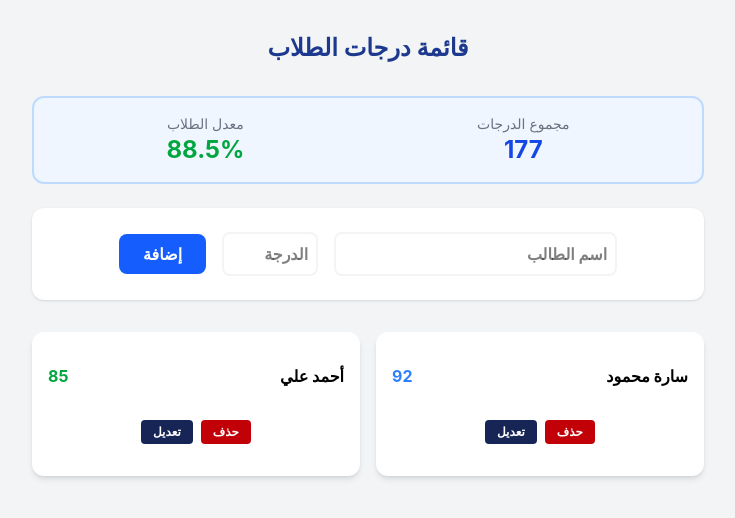
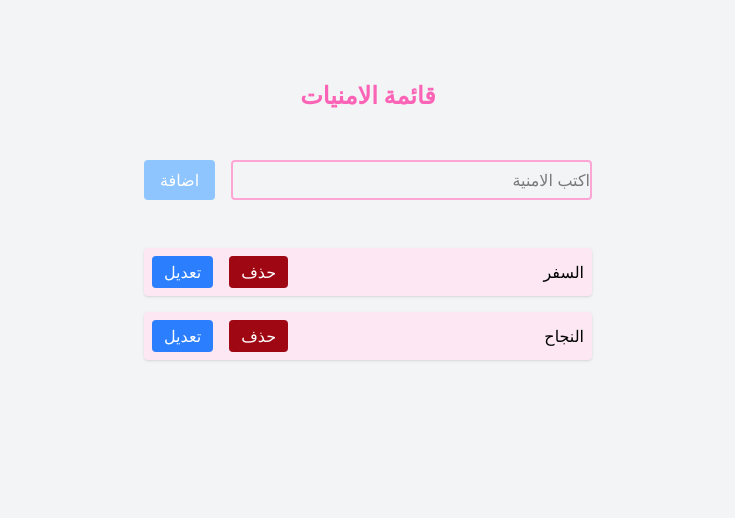
Before and after one commit to zahraadev/my-react-app, a React (Vite) app: page / in a window 1280 px wide. Shown: the top 518 px of the page, without its empty margins (272-1007 px from the left). Built offline with nearby package versions, Linux system fonts and the light colour scheme.

Commit message:
قائمة الامنيات

```diff
--- a/src/App.tsx
+++ b/src/App.tsx
@@ -229,6 +229,7 @@ export default function App() {
     </div>
   );
 }*/
+/*
 import { useState } from "react";
 import Student from "./components/Student";
 
@@ -288,7 +289,7 @@ export default function App() {
         <p className="text-2xl font-bold text-green-600">{average}%</p>
       </div>
    </div>
-        {/* --- هذا هو قسم الإضافة اللي جان ناقص --- */}
+        {/* --- هذا هو قسم الإضافة اللي جان ناقص --- *//*
         <div className="bg-white p-6 rounded-xl shadow-sm mb-8 flex gap-4 justify-center items-center">
           <input
             value={addName}
@@ -311,7 +312,7 @@ export default function App() {
           </button>
         </div>
 
-        {/* عرض البطاقات */}
+        {/* عرض البطاقات *//*
         <div className="grid grid-cols-1 md:grid-cols-2 gap-4">
           {students.map((student) => (
             <Student
@@ -328,4 +329,63 @@ export default function App() {
       </div>
     </div>
   );
+}*/
+
+
+import { useState } from "react";
+import Wishes from "./components/Wishes";
+
+
+interface wishtype{
+  id: number,
+  title: string,
 }
+
+export default function App(){
+  const[wishes, setwishes] = useState<wishtype[]>([
+  {id:1, title: "السفر"},
+  {id:2, title: "النجاح"},
+])
+const[text, settext] = useState("");
+
+const handleaddwish =()=>{
+  if(text.trim()!==""){
+  const newwish ={
+    id: Date.now(),
+    title: text,
+  }
+  setwishes([...wishes, newwish]);
+  settext("");
+}
+}
+const handledlete=(id:number)=>{
+  setwishes(wishes.filter(wish => wish.id != id));
+}
+
+const handleupdate= (id: number, newname: string)=>{
+  setwishes(wishes.map(wish=> wish.id === id ?{...wish, title: newname}: wish));
+}
+
+  return(
+    <div className="min-h-screen bg-gray-100 p-8"dir="rtl">
+      <div className="max-w-md mx-auto">
+        <h1 className="text-2xl font-bold text-center text-pink-400 mt-12">قائمة الامنيات</h1>
+         <div className="flex justify-center gap-4 mt-12">
+            <input className="w-full max-w-md border-2 border-pink-300 rounded outline-none" placeholder="اكتب الامنية" value={text} onChange={(e)=> settext(e.target.value)}></input>
+            <button onClick={handleaddwish} className="px-4 py-2 rounded bg-blue-300 text-white cursor-pointer hover:bg-blue-200">اضافة</button>
+        </div>
+        <div className="flex flex-col justify-center items-center w-full max-w-md mx-auto gap-4 mt-12">
+          {wishes.map((wish)=>(
+            <Wishes
+            id={wish.id}
+            key={wish.id}
+            title={wish.title}
+            ondelete={()=> handledlete(wish.id)}
+            onupdate={(newtitle)=>handleupdate(wish.id, newtitle)}
+            />
+          ))}
+        </div>
+      </div>
+    </div>
+  )
+}
--- /dev/null
+++ b/src/components/Wishes.tsx
@@ -0,0 +1,49 @@
+import { useState } from "react";
+
+interface wishesprops{
+    id: number;
+    title:string,
+    ondelete:()=> void;
+    onupdate: (newname: string)=> void;
+}
+export default function Wishes({id, title, ondelete, onupdate}:wishesprops){
+ const[isedit, setisedit] = useState(false);
+ const [editvalue, seteditvalue] = useState(title);
+
+  // دالة الحفظ
+  const handlesave = () => {
+    onupdate(editvalue);
+    setisedit(false);
+  };
+
+  // دالة الإلغاء
+  const handlecancel = () => {
+    seteditvalue(title);
+    setisedit(false);
+  };
+
+
+    return(
+        <div className="w-full p-2 bg-pink-100 rounded shadow-sm text-black ">
+            <div className="flex justify-between items-center w-full">
+                {isedit ? (
+                    <div className="flex gap-2 w-full" onClick={(e) => e.stopPropagation()}>
+                        <input className="w-full border border-blue-300 rounded px-2 py-1 text-sm font-normal outline-none focus:border-blue-500 " value={editvalue} onChange={(e)=>seteditvalue(e.target.value)}></input>
+                        <button onClick={handlesave} className="px-3 py-1 bg-green-500 text-white rounded">حسنا</button>
+                        <button onClick={handlecancel} className="px-3 py-1 bg-red-500 text-white rounded">الغاء</button>
+                    </div>
+
+                ):(
+
+            <>
+                <span className="font-medium">{title}</span>
+                <div className="flex gap-4">
+                    <button onClick={ondelete} className="px-3 py-1 bg-red-800 text-white rounded cursor-pointer">حذف</button>
+                    <button onClick={(e) => { e.stopPropagation(); setisedit(true);}} className="px-3 py-1 bg-blue-500 text-white rounded cursor-pointer">تعديل</button>
+                </div>
+           </>
+           )}
+        </div>
+        </div>
+    )
+}
```
